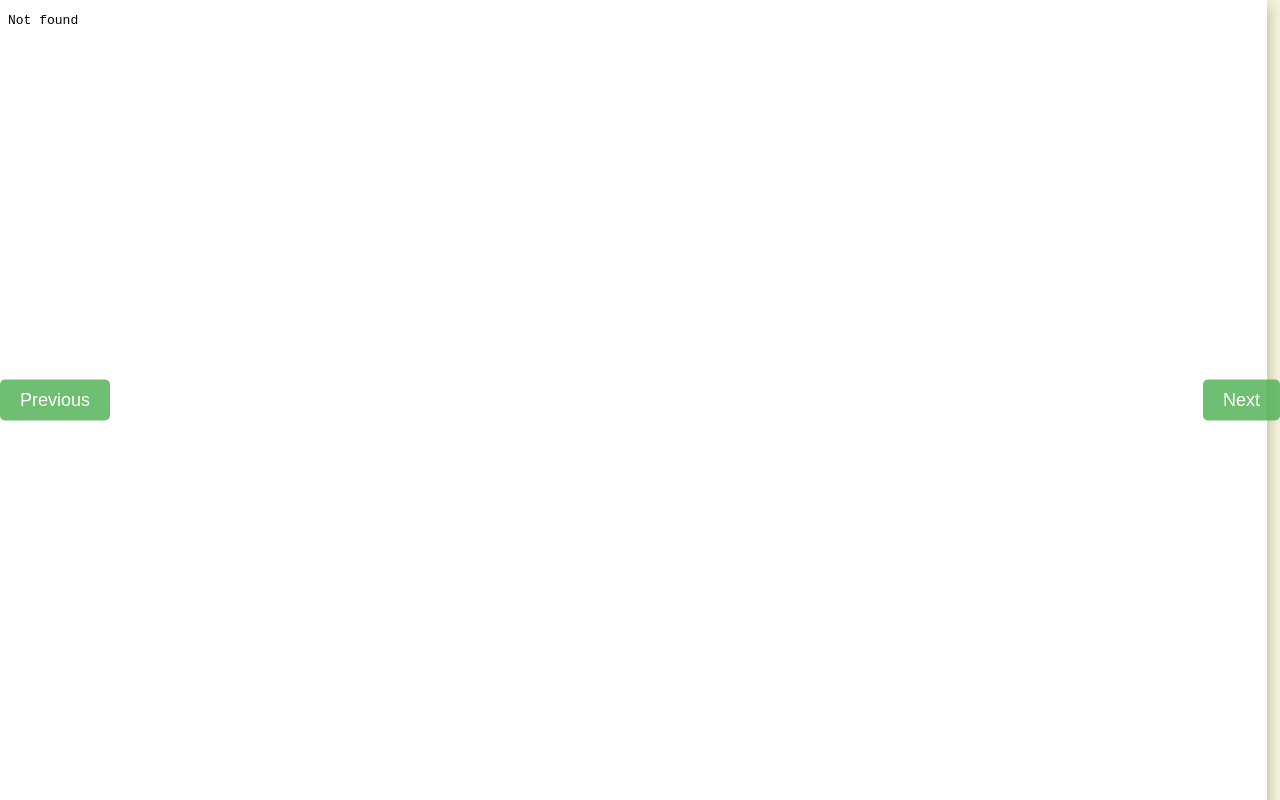
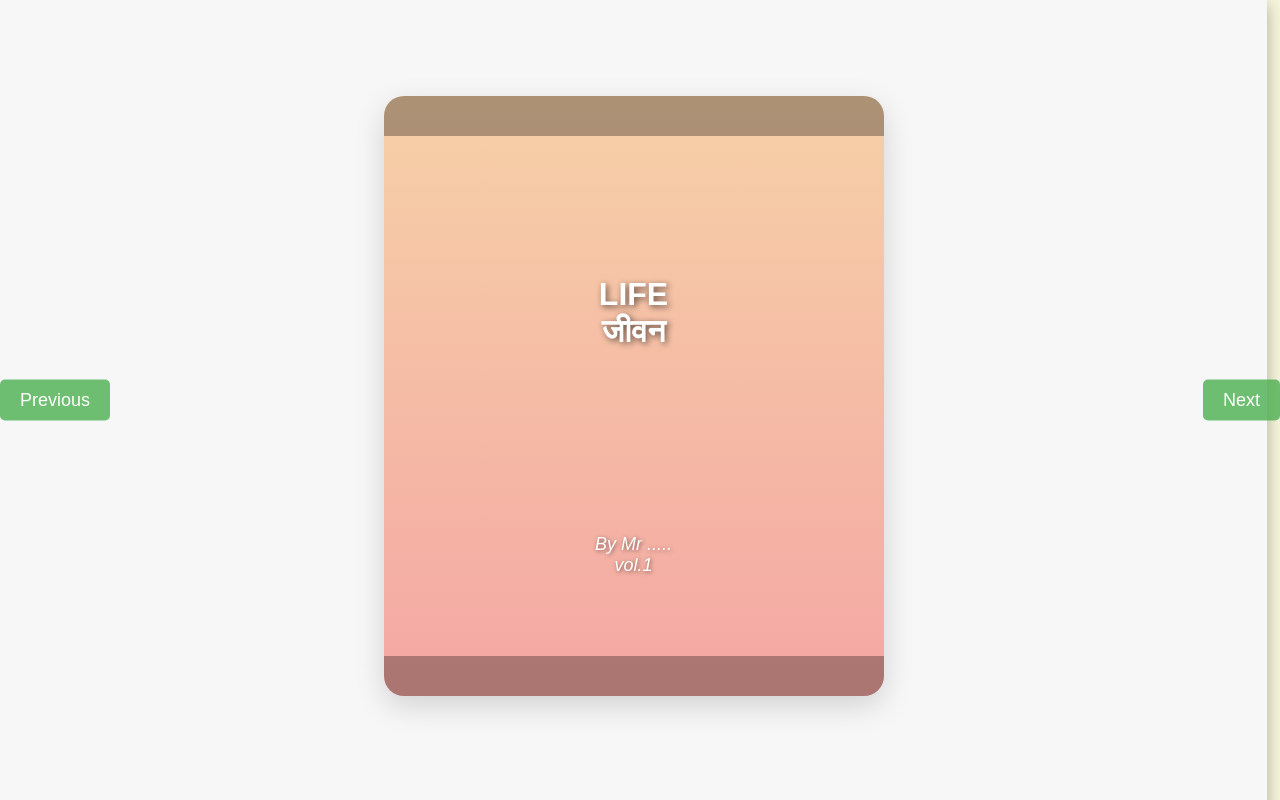
Before and after one commit to Dkeer200/Story, a plain HTML site: page index.html in a window 1280 px wide. Shown: the top 800 px of the page. Drawn offline with Linux system fonts and the light colour scheme.

Commit message:
Update index.html

```diff
--- a/index.html
+++ b/index.html
@@ -84,7 +84,7 @@
 
     <script>
         const stories = [
-            "page1 (1).html",
+            "page1.html",
             "story1.html", // First page
             "story2.html", // Second page
             "story3.html",
```
